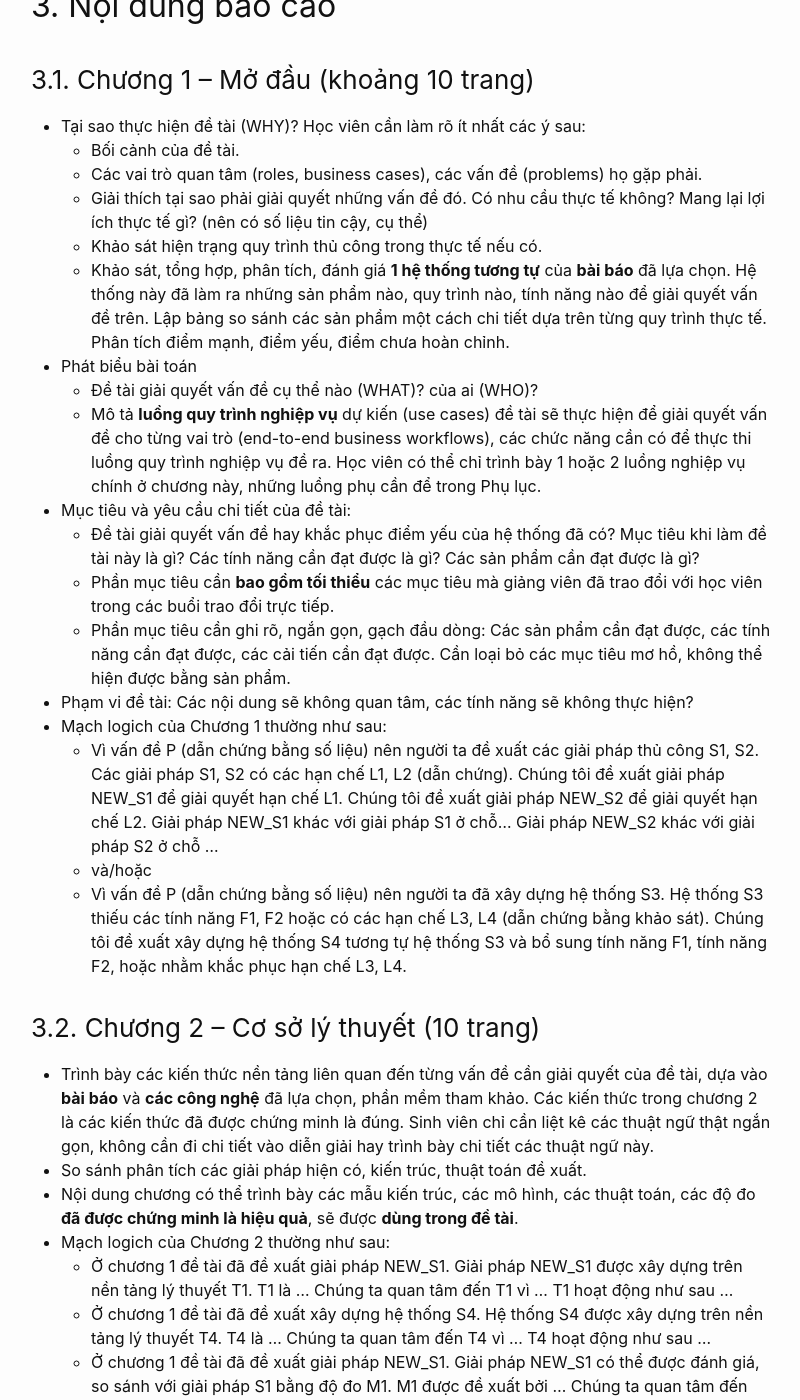
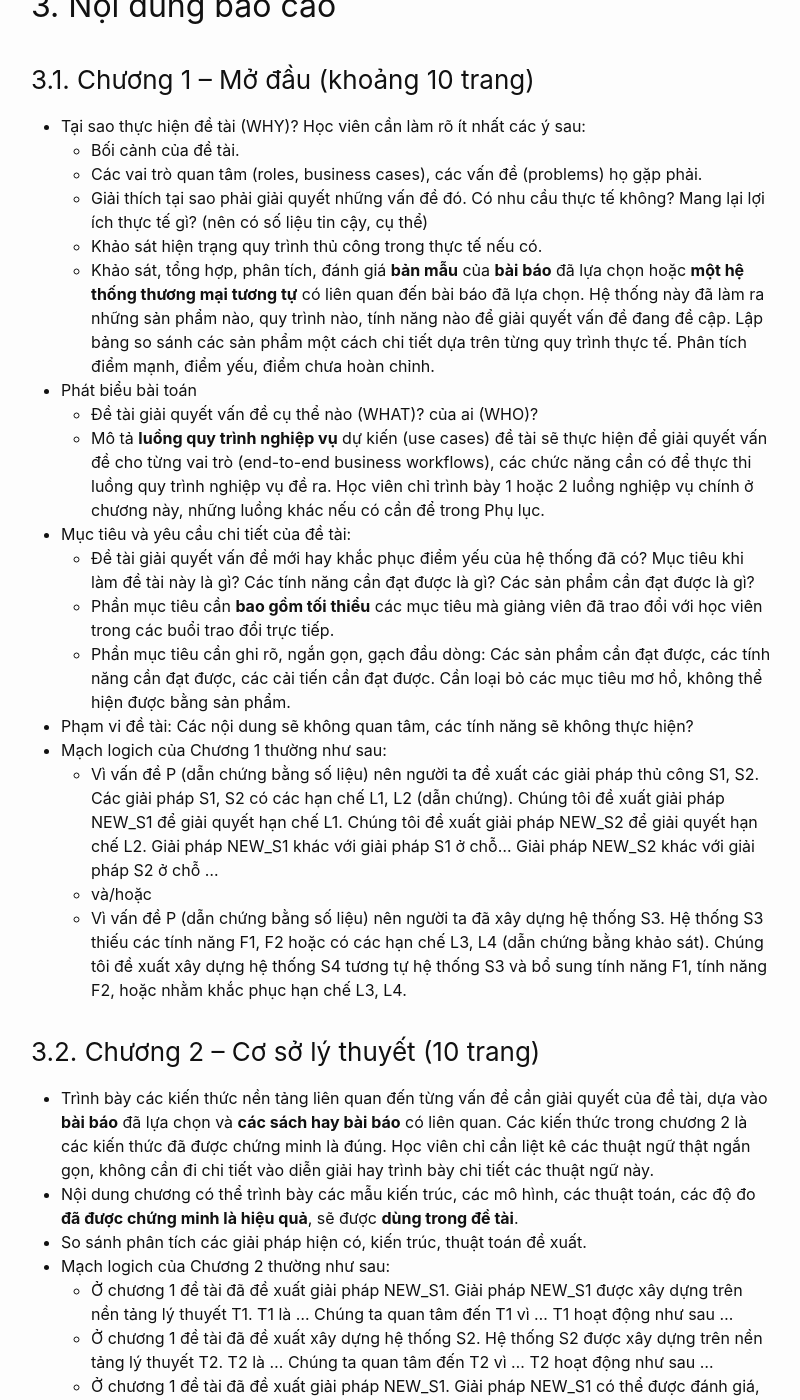
Before and after one commit to ngohuybien/ngohuybien.github.io, a Jekyll site: the page built from _posts/2024-04-22-master-thesis-report.md, in a window 1280 px wide and 1400 px high, scrolled down 1272 px. Shown: the whole window, without its empty margins (239-1039 px from the left). Built offline with Jekyll 4.4.1, drawn with Linux system fonts in a browser that asks for light colours; some of the changed text lies outside the part shown.

Commit message:
Update 2024-04-22-master-thesis-report.md

```diff
--- a/_posts/2024-04-22-master-thesis-report.md
+++ b/_posts/2024-04-22-master-thesis-report.md
@@ -11,8 +11,8 @@
 ## 1. Thông tin chung
 * Học viên tuyệt đối **KHÔNG chép lại từ các nguồn tiếng Việt (hoặc chép và sửa vài từ), KHÔNG dịch lại từ các nguồn tiếng Anh**.
 *	Học viên cần ghi đầy đủ các tài liệu tham khảo, và chỉ dùng **sách, bài báo** và các liên kết đến các trường học, viện nghiên cứu.
-*	Sinh viên **KHÔNG** dùng liên kết đến Wikipedia hay bất cứ trang tin tức nào.
-*	Với mỗi tài liệu tham khảo, học viên phải có trích dẫn trong báo cáo.
+*	Học viên **KHÔNG** dùng liên kết đến Wikipedia hay bất cứ trang tin tức nào.
+*	Với mỗi tài liệu trong danh mục tham khảo, học viên phải có trích dẫn trong báo cáo.
 * Học viên cần thể hiện các tài liệu tham khảo theo chuẩn <a href = "https://www.mybib.com/tools/ieee-citation-generator">IEEE</a> hoặc ACM.
 *	Các liên kết nếu có học viên để trong Footnote tại trang đề cập, **KHÔNG** để trong danh mục tài liệu tham khảo.
 *	Trong báo cáo học viên hạn chế tối đa mã nguồn và việc sử dụng các liên kết.
@@ -43,12 +43,12 @@
     * Các vai trò quan tâm (roles, business cases), các vấn đề (problems) họ gặp phải.
     * Giải thích tại sao phải giải quyết những vấn đề đó. Có nhu cầu thực tế không? Mang lại lợi ích thực tế gì? (nên có số liệu tin cậy, cụ thể)
     * Khảo sát hiện trạng quy trình thủ công trong thực tế nếu có.
-    * Khảo sát, tổng hợp, phân tích, đánh giá **1 hệ thống tương tự** của **bài báo** đã lựa chọn. Hệ thống này đã làm ra những sản phẩm nào, quy trình nào, tính năng nào để giải quyết vấn đề trên. Lập bảng so sánh các sản phẩm một cách chi tiết dựa trên từng quy trình thực tế. Phân tích điểm mạnh, điểm yếu, điểm chưa hoàn chỉnh.
+    * Khảo sát, tổng hợp, phân tích, đánh giá **bản mẫu** của **bài báo** đã lựa chọn hoặc **một hệ thống thương mại tương tự** có liên quan đến bài báo đã lựa chọn. Hệ thống này đã làm ra những sản phẩm nào, quy trình nào, tính năng nào để giải quyết vấn đề đang đề cập. Lập bảng so sánh các sản phẩm một cách chi tiết dựa trên từng quy trình thực tế. Phân tích điểm mạnh, điểm yếu, điểm chưa hoàn chỉnh.
 * Phát biểu bài toán
     * Đề tài giải quyết vấn đề cụ thể nào (WHAT)? của ai (WHO)?
-    * Mô tả **luồng quy trình nghiệp vụ** dự kiến (use cases) đề tài sẽ thực hiện để giải quyết vấn đề cho từng vai trò (end-to-end business workflows), các chức năng cần có để thực thi luồng quy trình nghiệp vụ đề ra. Học viên có thể chỉ trình bày 1 hoặc 2 luồng nghiệp vụ chính ở chương này, những luồng phụ cần để trong Phụ lục.
+    * Mô tả **luồng quy trình nghiệp vụ** dự kiến (use cases) đề tài sẽ thực hiện để giải quyết vấn đề cho từng vai trò (end-to-end business workflows), các chức năng cần có để thực thi luồng quy trình nghiệp vụ đề ra. Học viên chỉ trình bày 1 hoặc 2 luồng nghiệp vụ chính ở chương này, những luồng khác nếu có cần để trong Phụ lục.
 * Mục tiêu và yêu cầu chi tiết của đề tài:
-    * Đề tài giải quyết vấn đề hay khắc phục điểm yếu của hệ thống đã có? Mục tiêu khi làm đề tài này là gì? Các tính năng cần đạt được là gì? Các sản phẩm cần đạt được là gì?
+    * Đề tài giải quyết vấn đề mới hay khắc phục điểm yếu của hệ thống đã có? Mục tiêu khi làm đề tài này là gì? Các tính năng cần đạt được là gì? Các sản phẩm cần đạt được là gì?
     * Phần mục tiêu cần **bao gồm tối thiểu** các mục tiêu mà giảng viên đã trao đổi với học viên trong các buổi trao đổi trực tiếp.
     * Phần mục tiêu cần ghi rõ, ngắn gọn, gạch đầu dòng: Các sản phẩm cần đạt được, các tính năng cần đạt được, các cải tiến cần đạt được. Cần loại bỏ các mục tiêu mơ hồ, không thể hiện được bằng sản phẩm.
 * Phạm vi đề tài: Các nội dung sẽ không quan tâm, các tính năng sẽ không thực hiện?
@@ -58,12 +58,12 @@
     * Vì vấn đề P (dẫn chứng bằng số liệu) nên người ta đã xây dựng hệ thống S3. Hệ thống S3 thiếu các tính năng F1, F2 hoặc có các hạn chế L3, L4 (dẫn chứng bằng khảo sát). Chúng tôi đề xuất xây dựng hệ thống S4 tương tự hệ thống S3 và bổ sung tính năng F1, tính năng F2, hoặc nhằm khắc phục hạn chế L3, L4.
 
 ### 3.2. Chương 2 – Cơ sở lý thuyết (10 trang)
-* Trình bày các kiến thức nền tảng liên quan đến từng vấn đề cần giải quyết của đề tài, dựa vào **bài báo** và **các công nghệ** đã lựa chọn, phần mềm tham khảo. Các kiến thức trong chương 2 là các kiến thức đã được chứng minh là đúng. Sinh viên chỉ cần liệt kê các thuật ngữ thật ngắn gọn, không cần đi chi tiết vào diễn giải hay trình bày chi tiết các thuật ngữ này.
+* Trình bày các kiến thức nền tảng liên quan đến từng vấn đề cần giải quyết của đề tài, dựa vào **bài báo** đã lựa chọn và **các sách hay bài báo** có liên quan. Các kiến thức trong chương 2 là các kiến thức đã được chứng minh là đúng. Học viên chỉ cần liệt kê các thuật ngữ thật ngắn gọn, không cần đi chi tiết vào diễn giải hay trình bày chi tiết các thuật ngữ này.
+* Nội dung chương có thể trình bày các mẫu kiến trúc, các mô hình, các thuật toán, các độ đo **đã được chứng minh là hiệu quả**, sẽ được **dùng trong đề tài**.
 * So sánh phân tích các giải pháp hiện có, kiến trúc, thuật toán đề xuất.
-* Nội dung chương có thể trình bày các mẫu kiến trúc, các mô hình, các thuật toán, các độ đo **đã được chứng minh là hiệu quả**, sẽ được **dùng trong đề tài**.
 * Mạch logich của Chương 2 thường như sau:
     * Ở chương 1 đề tài đã đề xuất giải pháp NEW_S1. Giải pháp NEW_S1 được xây dựng trên nền tảng lý thuyết T1. T1 là ... Chúng ta quan tâm đến T1 vì ... T1 hoạt động như sau ...
-    * Ở chương 1 đề tài đã đề xuất xây dựng hệ thống S4. Hệ thống S4 được xây dựng trên nền tảng lý thuyết T4. T4 là ... Chúng ta quan tâm đến T4 vì ... T4 hoạt động như sau ...
+    * Ở chương 1 đề tài đã đề xuất xây dựng hệ thống S2. Hệ thống S2 được xây dựng trên nền tảng lý thuyết T2. T2 là ... Chúng ta quan tâm đến T2 vì ... T2 hoạt động như sau ...
     * Ở chương 1 đề tài đã đề xuất giải pháp NEW_S1. Giải pháp NEW_S1 có thể được đánh giá, so sánh với giải pháp S1 bằng độ đo M1. M1 được đề xuất bởi ... Chúng ta quan tâm đến M1 vì ... M1 hoạt động như sau ...
 
 ### 3.3. Chương 3 – Giải pháp đề xuất (15 trang)
@@ -75,21 +75,20 @@
     * Thiết kế kiến trúc tổng quan của hệ thống: Mô tả bằng các sơ đồ và diễn giải từng thành phần trong sơ đồ.
     * Các thuật toán để hiện thực các tính năng cốt lõi của hệ thống: Mô tả bằng các sơ đồ và diễn giải từng thành phần trong sơ đồ.
 * Mạch logich của Chương 3 thường như sau:
-    * Ở chương 1 chúng tôi đề xuất xây dựng hệ thống S4.
-    * Chúng tôi thiết kế hệ thống S4 như sau: S4 bao gồm các thành phần sau… S4 hoạt động như sau…. Chúng tôi thiết kế S4 như vậy vì…
+    * Ở chương 1 chúng tôi đề xuất xây dựng hệ thống S1.
+    * Chúng tôi thiết kế hệ thống S1 như sau: S1 bao gồm các thành phần sau… S1 hoạt động như sau…. Chúng tôi thiết kế S1 như vậy vì…
     * Ở chương 1 chúng tôi đề xuất giải pháp NEW_S1. Chúng tôi thiết kế giải pháp NEW_S1 như sau: hình vẽ hoặc sơ đồ. Diễn giải: NEW_S1 bao gồm các thành phần sau… NEW_S1 hoạt động như sau…. Chúng tôi đề xuất thiết kế NEW_S1 như vậy vì ...
-    * Ở chương 1 chúng tôi đề xuất giải pháp NEW_S2. Chúng tôi thiết kế giải pháp NEW_S2 như sau: hình vẽ hoặc sơ đồ. Diễn giải: NEW_S2 bao gồm các thành phần sau… NEW_S2 hoạt động như sau…. Chúng tôi thiết kế NEW_S2 như vậy vì…
 
 ### 3.4. Chương 4 – Cài đặt giải pháp (10 trang)
 * Phần lớn nội dung chi tiết của chương này nằm ở Phụ lục, chỉ các ý chính được trình bày trong báo cáo. Học viên tập trung chủ yếu vào việc **báo cáo kinh nghiệm thực tế**. Mô tả các kinh nghiệm xử lý các vấn đề gặp phải khi áp dụng nền tảng, công cụ, ngôn ngữ vào việc cài đặt hệ thống hoặc xây dựng bản mẫu.
 * Những kết quả nào đã có sẵn (nền tảng, khung ứng dụng, thư viện, mã nguồn có sẵn, dữ liệu có sẵn)? Những kết quả này tồn tại vấn đề gì chưa giải quyết hoặc cung cấp sẵn các tính năng nào trong việc giải quyết vấn đề đặt ra?
 * Đề tài đã tạo thêm các công cụ để xử lý tác vụ đặc thù nào, đã chỉnh/thêm dữ liệu nào, đã chỉnh/thêm các thành phần hệ thống có sẵn nào, đã chỉnh/thêm mã nguồn có sẵn nào. Những thay đổi này dùng để giải quyết vấn đề gì?
 * Các công cụ nào đã được dùng để cài đặt, kiểm thử từng giải pháp hoặc từng thành phần ở Chương 3.
-* Các kinh nghiệm thực tế về các vấn đề phát sinh khi cài đặt giải pháp. Nội dung này là quan trọng nhất và nên được lựa chọn theo từng vấn đề thực tế mà nhóm sinh viên gặp phải, nhằm trình bày các kinh nghiệm, phân tích và đánh giá giải pháp của công nghệ mới so với kỹ thuật truyền thống.
-* Mạch logich của Chương 3 thường như sau:
+* Các kinh nghiệm thực tế về các vấn đề phát sinh khi cài đặt giải pháp. Nội dung này là quan trọng nhất và nên được lựa chọn theo từng vấn đề thực tế mà học viên gặp phải, nhằm trình bày các kinh nghiệm, phân tích và đánh giá giải pháp của công nghệ mới so với kỹ thuật truyền thống.
+* Mạch logich của Chương 4 thường như sau:
    * Ở chương 3 chúng tôi đã trình bày thiết kế của giải pháp NEW_S1. Giải pháp NEW_S1 được chúng tôi cài đặt bằng công cụ, thành phần, thư viện sau ... Khi cài đặt giải pháp NEW_S1 bằng công cụ, thành phần, thư viện ... chúng tôi gặp các vấn đề sau… Chúng tôi đã giải quyết như sau ... Chúng tôi rút ra kinh nghiệm sau ...
-   * Hệ thống S4 được chúng tôi cài đặt bằng công cụ, thành phần, thư viện ... Khi cài đặt hệ thống S4 bằng công cụ, thành phần, thư viện ... chúng tôi gặp các vấn đề sau ... Chúng tôi đã giải quyết như sau ... Chúng tôi rút ra kinh nghiệm sau ...
-   * Sinh viên có thể lập bảng để trình bày ngắn gọn hơn.
+   * Hệ thống S1 được chúng tôi cài đặt bằng công cụ, thành phần, thư viện ... Khi cài đặt hệ thống S1 bằng công cụ, thành phần, thư viện ... chúng tôi gặp các vấn đề sau ... Chúng tôi đã giải quyết như sau ... Chúng tôi rút ra kinh nghiệm sau ...
+   * Học viên có thể lập bảng để trình bày ngắn gọn hơn.
 
 ### 3.5. Chương 5 – Đánh giá giải pháp (15 trang)
 * Đề tài đã xây dựng được hệ thống phần mềm hay bản mẫu với bao nhiêu dòng mã nguồn, bao nhiêu hàm/lớp, bao nhiêu mối liên hệ giữa các hàm/lớp, bao nhiêu bảng dữ liệu, bao nhiêu mối liên hệ giữa các bảng, bao nhiêu màn hình giao diện?
```
